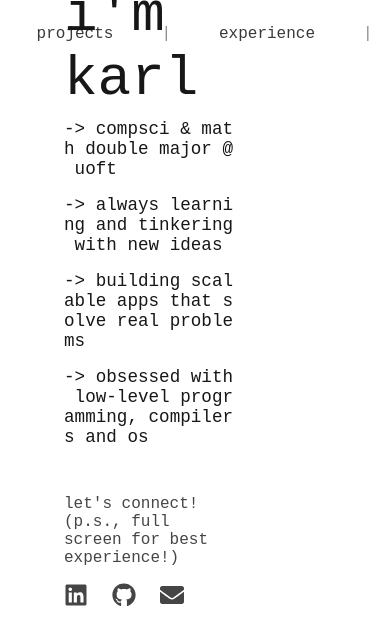
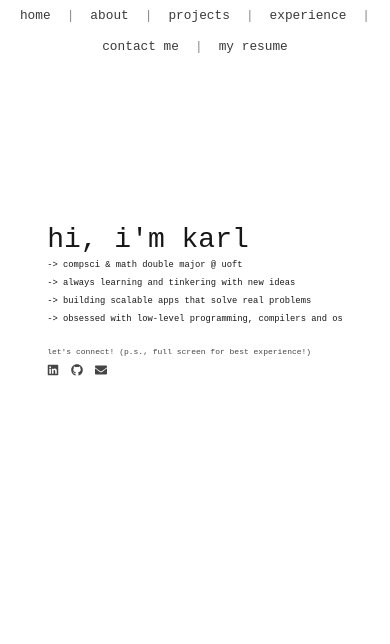
Before and after one commit to Karl-Michaud/portfolio-website, a Next.js app in the folder website/: page / in a window 390 px wide. Shown: the top 644 px of the page. Built offline with nearby package versions, Linux system fonts and the light colour scheme.

Commit message:
Completed mobile version

```diff
--- a/website/src/app/about/about.module.css
+++ b/website/src/app/about/about.module.css
@@ -50,3 +50,28 @@
   display: inline-block;  /* shrinks container to content width */
   text-align: left;
 }
+
+@media (max-width: 480px) {
+  .container {
+    margin-top: 67rem;
+    margin-left: auto;
+    margin-right: auto;
+    width: 100%;
+    max-width: none;
+  }
+
+  .description {
+    max-width: 100%;
+    width: 100%;
+    white-space: pre-wrap;
+    word-wrap: break-word;
+  }
+
+  .table {
+    white-space: pre;
+    display: inline-block;  /* shrinks container to content width */
+    text-align: left;
+    font-size: 0.75rem;
+    margin-right: 1.5rem;
+  }
+}
--- a/website/src/app/contact/contact.module.css
+++ b/website/src/app/contact/contact.module.css
@@ -112,3 +112,21 @@
   width: 250px;               /* or any size you want */
   height: auto;
 }
+
+@media (max-width: 480px) {
+  .container {
+    margin-top: 60rem;
+    margin-left: auto;
+    margin-right: auto;
+    width: 100%;
+    max-width: none;
+  }
+
+  .description {
+    max-width: 100%;
+    width: 100%;
+    white-space: pre-wrap;
+    word-wrap: break-word;
+    /* font-size: 0.9rem; */
+  }
+}
--- a/website/src/app/contact/contact.tsx
+++ b/website/src/app/contact/contact.tsx
@@ -58,7 +58,7 @@ Options:
                 <a href="mailto:karl.michaud@mail.utoronto.ca" className={styles.option}>
                   --email
                 </a>
-                &nbsp;&nbsp;&nbsp;&nbsp;Show email address&nbsp;
+                &nbsp;&nbsp;&nbsp;&nbsp;Email address&nbsp;
                 <a href="mailto:karl.michaud@mail.utoronto.ca" className={styles.meta}>
                   [karl.michaud@mail.utoronto.ca]
                 </a>
@@ -73,7 +73,7 @@ Options:
                 >
                   --linkedin
                 </a>
-                &nbsp;&nbsp;Open LinkedIn profile&nbsp;
+                &nbsp;&nbsp;LinkedIn profile&nbsp;
                 <a
                   href="https://linkedin.com/in/karlmichaud"
                   target="_blank"
--- a/website/src/app/experience/experience.module.css
+++ b/website/src/app/experience/experience.module.css
@@ -74,3 +74,21 @@
   color: #4CAF50;
   font-weight: 500;
 }
+
+@media (max-width: 480px) {
+  .container {
+    margin-top: 53rem;
+    margin-left: auto;
+    margin-right: auto;
+    width: 100%;
+    max-width: none;
+  }
+
+  .description {
+    max-width: 100%;
+    width: 100%;
+    white-space: pre-wrap;
+    word-wrap: break-word;
+    font-size: 0.98rem;
+  }
+}
--- a/website/src/app/experience/experience.tsx
+++ b/website/src/app/experience/experience.tsx
@@ -68,7 +68,7 @@ export default function ExperienceContent() {
                       <span>
                         ├──{" "}
                         <span className={styles.jobTitle}>
-                          software developer (Department of Computer Science, University of Toronto)
+                          software developer (Department of Computer Science, UofT)
                         </span>
                       </span>
                       <span>
@@ -137,7 +137,7 @@ export default function ExperienceContent() {
                         │   ├── [May 2021]
                       </span>
                       <span>
-                        │   ├── Specialized in IT and emergency departments at Gustave Roussy hospital
+                        │   ├── Specialized in IT and emergency departments at Gustave Roussy
                       </span>
                       <span>
                         │   ├── Shadowed mentor in server maintenance and support tasks
--- a/website/src/app/globals.css
+++ b/website/src/app/globals.css
@@ -76,3 +76,15 @@ a {
   color: var(--foreground);
   opacity: 0.5;
 }
+
+@media (max-width: 480px) {
+  .navbar {
+    font-size: 0.8rem;
+    gap: 1rem;
+    margin-top: 0.5rem;
+    flex-direction: row;
+    flex-wrap: wrap;
+    line-height: 1.2;
+    padding: 0 1rem;
+  }
+}
--- a/website/src/app/home/intro.module.css
+++ b/website/src/app/home/intro.module.css
@@ -78,3 +78,13 @@
     opacity: 1;
     transform: translateY(-2px);
 }
+
+@media (max-width: 480px) {
+    .container {
+        margin-top: 70rem;
+        margin-left: auto;
+        margin-right: auto;
+        width: 100%;
+        max-width: none;
+    }
+}
--- a/website/src/app/page.module.css
+++ b/website/src/app/page.module.css
@@ -134,6 +134,23 @@ a.secondary {
   }
 }
 
+@media (max-width: 480px) {
+  .container {
+    overflow-x: hidden;
+    width: 100vw;
+  }
+
+  .page {
+    transform: scale(0.5);
+    transform-origin: top left;
+    width: 200vw;
+    height: 200vh;
+    margin: 0;
+    margin-top: 60px;
+    padding: 40px;
+  }
+}
+
 @media (max-width: 600px) {
   .page {
     padding: 32px;
--- a/website/src/app/projects/projects.module.css
+++ b/website/src/app/projects/projects.module.css
@@ -189,3 +189,20 @@
 .height ProjectCard {
   min-height: 390px;       /* or use min-height */
 }
+
+@media (max-width: 480px) {
+  .container {
+    margin-top: 63rem;
+    margin-left: auto;
+    margin-right: auto;
+    width: 100%;
+    max-width: none;
+  }
+
+  .description {
+    max-width: 90%;
+    width: 100%;
+    white-space: pre-wrap;
+    word-wrap: break-word;
+  }
+}
```
Also changed, not shown: 1 other file (tests, documents, lock files or other folders).
